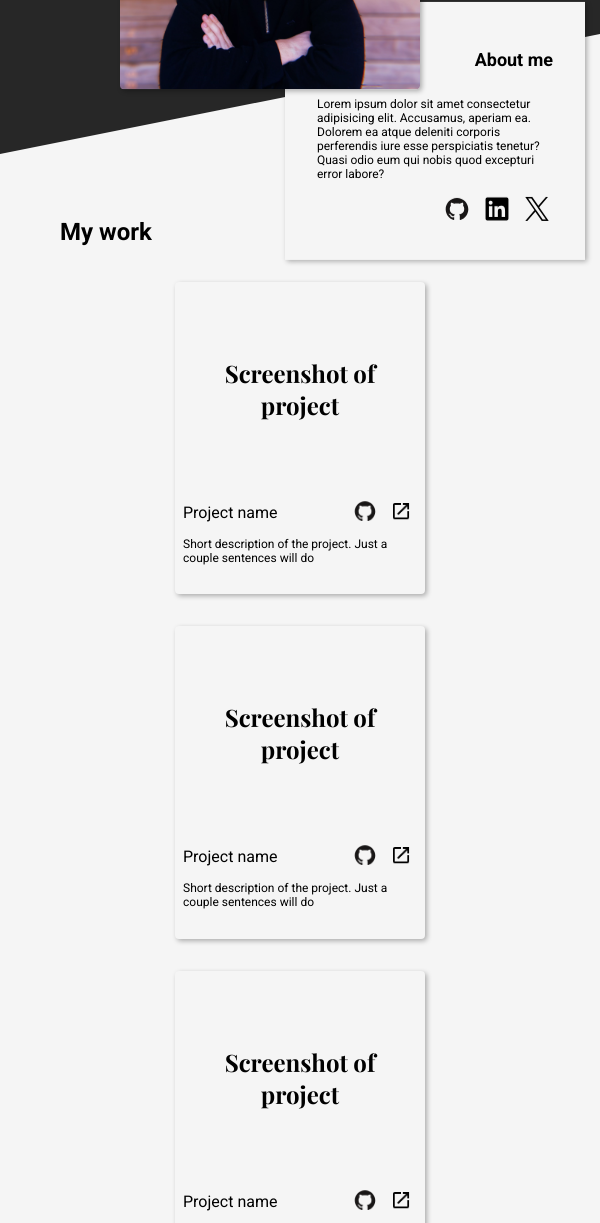
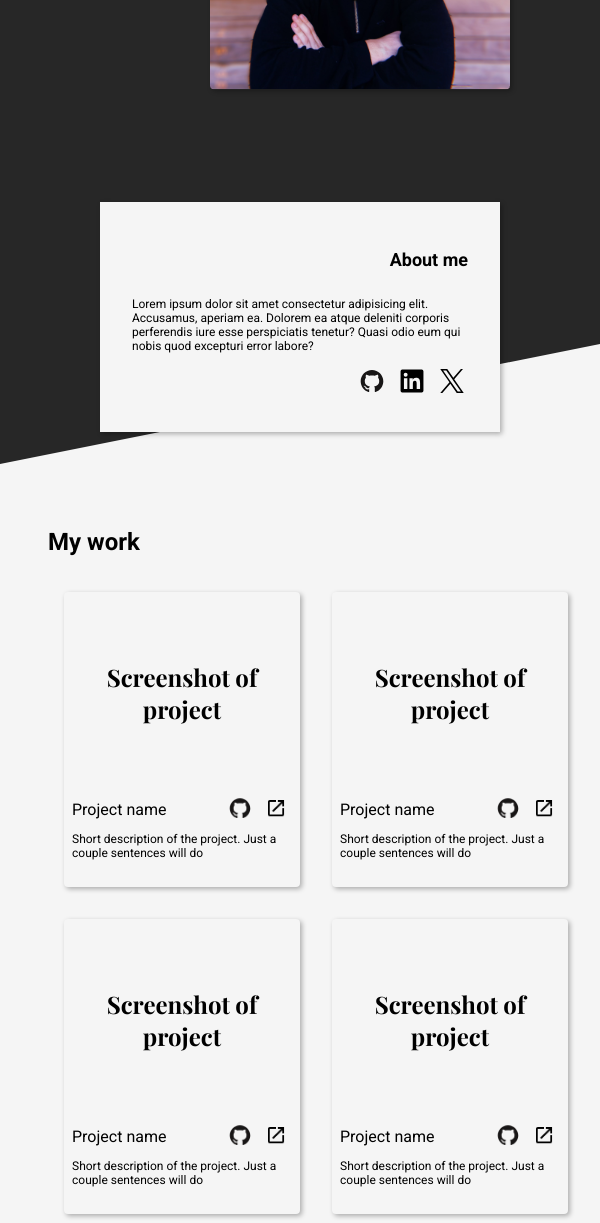
Before and after one commit to jrmilburn/homepage, a website: page index.html in a window 600 px wide. Shown: the part 278-1501 px from the top of the page. Drawn offline with nearby package versions, Linux system fonts and the light colour scheme; a web font is replaced by a local one.

Commit message:
Add mobile responsiveness

```diff
--- a/style.css
+++ b/style.css
@@ -29,9 +29,11 @@ svg {
 
 button {
 
+    position: relative;
     background: none;
     border: none;
     padding: 0.25rem;
+    z-index: 200;
 
 }
 
@@ -231,12 +233,13 @@ header {
 .footer-container img {
 
     height: 300px;
+    border-radius: 0.25rem;
 
 }
 
 /*Tablet*/
 
-@media (max-width: 1000px) {
+@media ((min-width:600px) and (max-width: 1000px)) {
 
     header {
 
@@ -251,6 +254,8 @@ header {
         padding: 2rem;
         font-size: 12px;
         transform: translate(-25%, 50%);
+
+        z-index: 1;
 
     }
 
@@ -289,4 +294,63 @@ header {
 
     }
 
+    footer img {
+
+        width: 200px;
+        object-fit: cover;
+
+    }
+
 }
+
+@media (max-width: 600px) {
+
+    .container {
+
+        flex-direction: column;
+        width: 100%;
+        align-items: center;
+
+    }
+
+    .main-container {
+
+        width: 100%;
+        padding: 0 2rem;
+        margin: 1rem;
+
+    }
+
+    .footer-container {
+
+        width: 100%;
+        padding: 2rem;
+        flex-direction: column;
+        align-items: center;
+
+    }
+
+    .footer img {
+
+        width: 100%;
+
+    }
+
+    .picture-overlay {
+
+        transform: translate(0%, 0%);
+        left: 0;
+
+    }
+
+    .about {
+
+        padding: 2rem;
+        margin: 3rem 2rem 2rem 2rem;
+
+        transform: translateX(0);
+
+
+    }
+
+}
```
